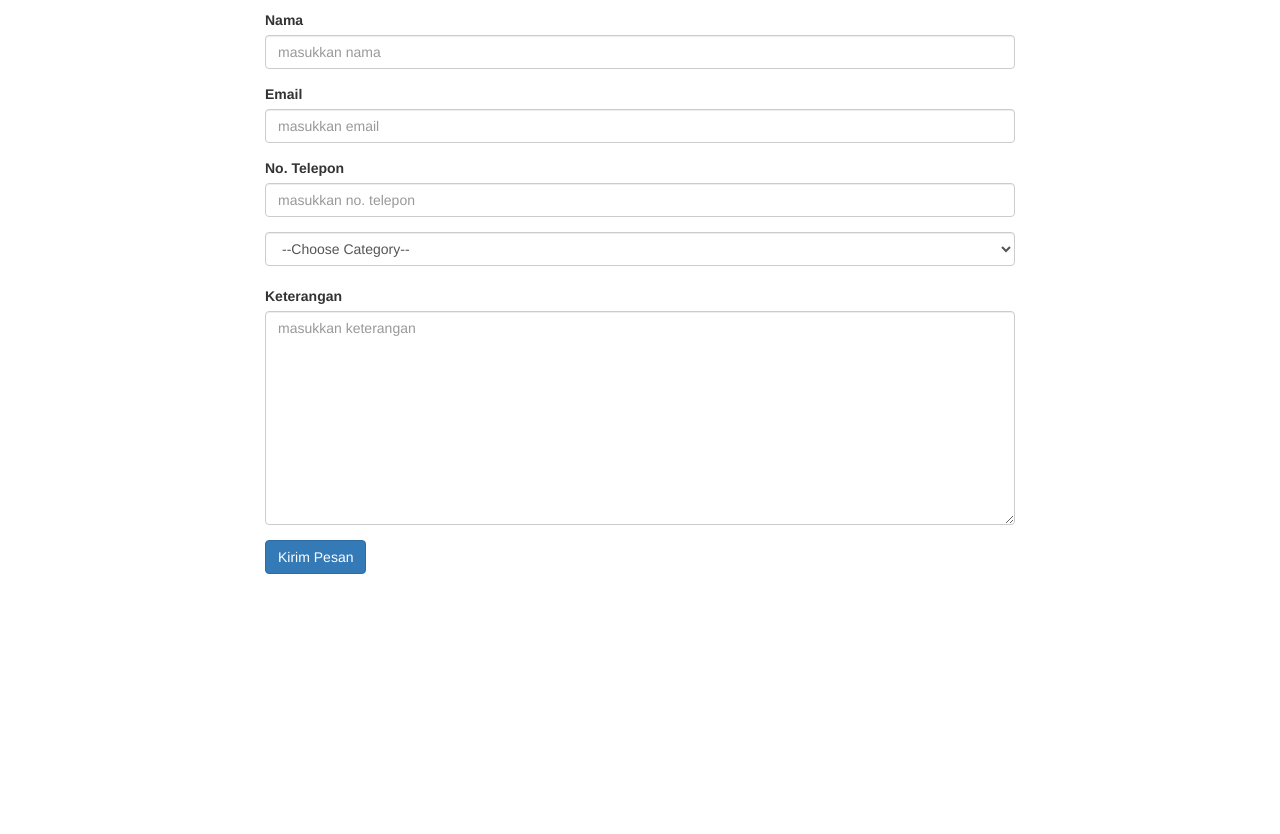
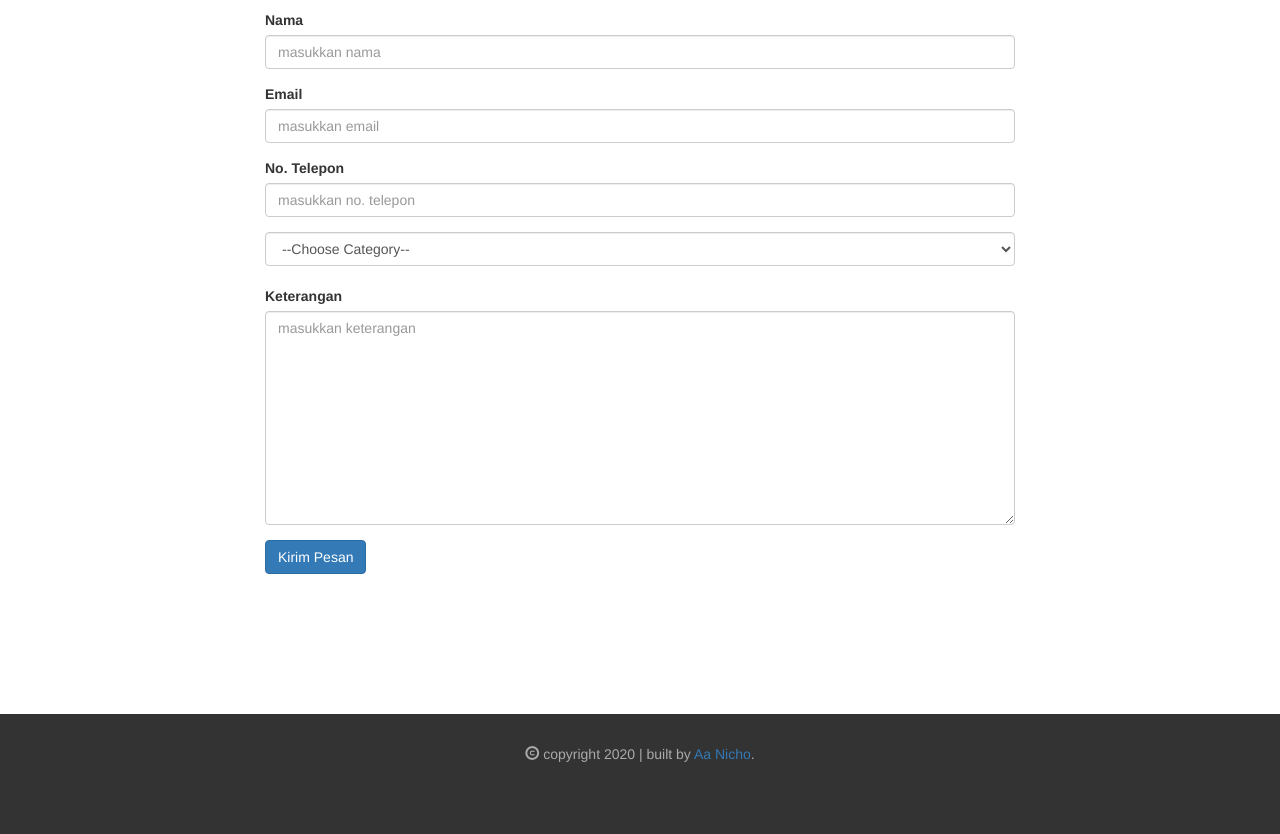
Before and after one commit to nichoteloo/static-page, a plain HTML site: page index.html in a window 1280 px wide. Shown: the part 2012-2846 px from the top of the page. Before the commit the page ends 2586 px from the top, so only its background shows below. Drawn offline with nearby package versions, Linux system fonts and the light colour scheme.

Commit message:
add footer

```diff
--- a/css/style.css
+++ b/css/style.css
@@ -1,3 +1,11 @@
+html {
+    position: relative;
+}
+
+body {
+    margin-bottom: 120px;
+}
+
 .jumbotron img{
     width: 200px;
     border: 5px solid #333;
@@ -14,15 +22,19 @@ section {
     background-color: #eee;
 }
 
-/* .thumbnail{
-    width: 100px;
-    width : 100%;
-    height: 500px;
-    overflow: auto;
+.contact {
+    min-height: 800px;
 }
 
-.thumbnail img{
+footer {
+    position: absolute;
+    bottom: 0;
     width: 100%;
-    height: auto;
-    display: block;
-} */
+    height: 120px;
+    background-color: #333;
+    padding-top: 30px;
+}
+
+footer p{
+    color: #aaa;
+}
--- a/index.html
+++ b/index.html
@@ -151,6 +151,19 @@
     </section>
     <!-- end of contact -->
 
+    <!-- footer -->
+    <footer>
+        <div class="container text-center">
+            <div class="row">
+                <div class="col-sm-12">
+                    <p><i class="glyphicon glyphicon-copyright-mark"></i> copyright 2020 | built by <a
+                            href="http://instagram.com/nichotelo">Aa Nicho</a>.</p>
+                </div>
+            </div>
+        </div>
+    </footer>
+    <!-- end of footer -->
+
     <!-- jQuery (necessary for Bootstrap's JavaScript plugins) -->
     <script src="https://ajax.googleapis.com/ajax/libs/jquery/1.12.4/jquery.min.js"></script>
     <!-- Include all compiled plugins (below), or include individual files as needed -->
```
